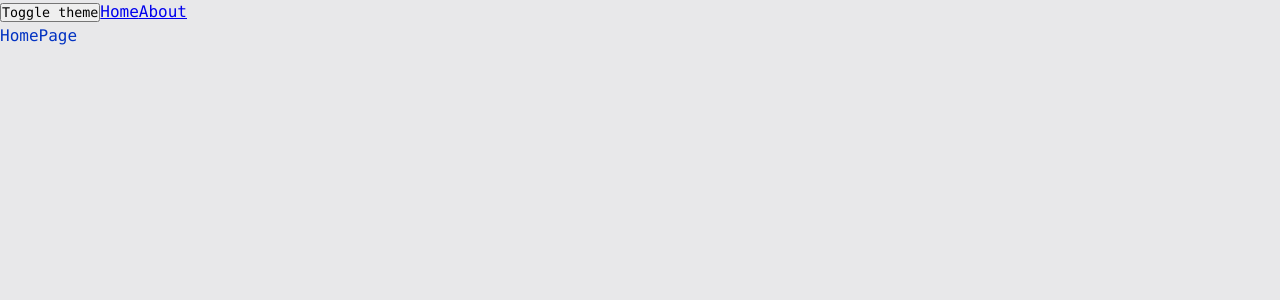
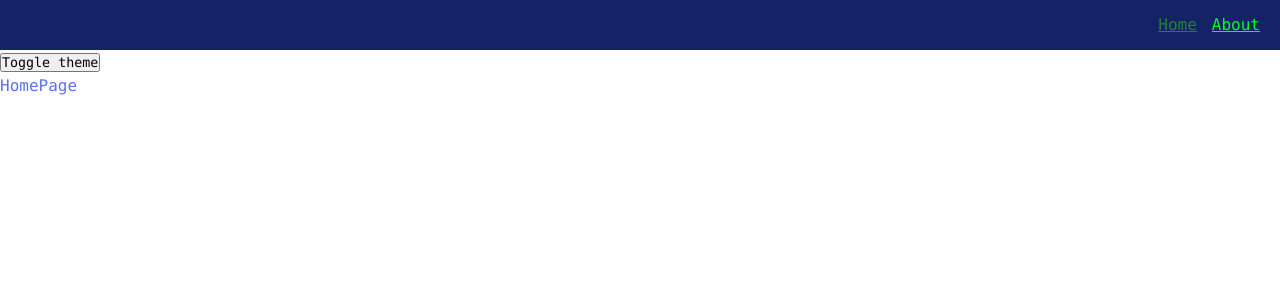
Before and after one commit to nikitalugovykh/webpack_project, a React app: page / in a window 1280 px wide. Shown: the top 300 px of the page. Built offline with nearby package versions, Linux system fonts and the light colour scheme.

Commit message:
chore: created navbar widget, added color variables

```diff
--- a/src/app/App.tsx
+++ b/src/app/App.tsx
@@ -1,9 +1,9 @@
 import React, {FC} from 'react'
-import {Link} from 'react-router-dom'
 import {useTheme} from "shared/config/theme";
-import {classNames} from "shared/libs/classNames";
+import {cn} from "shared/libs/cn";
 import './styles/index.scss'
 import {AppRouter} from "app/providers/router";
+import {NavBar} from "widgets/NavBar";
 
 
 const App: FC = () => {
@@ -11,10 +11,9 @@ const App: FC = () => {
    const {theme, toggleTheme} = useTheme()
 
     return (
-        <div className = {classNames('app', {}, [theme])}>
+        <div className = {cn('app', {}, [theme])}>
+            <NavBar/>
             <button onClick={toggleTheme}>Toggle theme</button>
-            <Link to ={'/'}>Home</Link>
-            <Link to ={'/about'}>About</Link>
             <AppRouter/>
         </div>
     )
--- a/src/app/styles/themes/dark.scss
+++ b/src/app/styles/themes/dark.scss
@@ -1,8 +1,11 @@
 .app.dark {
 
-  --bg-color: #080848;
+  --bg-color: var(--color-blue80);
+  --inverted-bg-color: var(--color-grey60);
 
-  --primary-color: #049604;
-  --secondary-color: #04ff08;
+  --primary-color: var(--color-green100);
+  --inverted-primary-color: var(--color-blue50);
+  --secondary-color:  var(--color-green60);
+  --inverted-secondary-color: var(--color-blue100);
 
 }
--- a/src/app/styles/themes/normal.scss
+++ b/src/app/styles/themes/normal.scss
@@ -1,8 +1,11 @@
 .app.normal {
 
-  --bg-color: #e8e8ea;
+  --bg-color: var(--color-white);
+  --inverted-bg-color: var(--color-blue90);
 
-  --primary-color: #0232c2;
-  --secondary-color: #0449e0;
+  --primary-color: var(--color-blue50);
+  --inverted-primary-color:var(--color-green100);
+  --secondary-color: var(--color-blue100);
+  --inverted-secondary-color:var(--color-green60)
 
 }
--- a/src/app/styles/variables/global.scss
+++ b/src/app/styles/variables/global.scss
@@ -10,4 +10,47 @@
   --font-line-l: 32px;
 
   --font-l: var(--font-size-l) / var(--font-line-l) var(--font-family-main);
+
+
+
+  //sizes
+
+  --navbar-height:50px;
+
+
+  //colors
+
+  --color-blue40: #8A99E5;
+  --color-blue50: #5C73E5;
+  --color-blue70: #2E4CE5;
+  --color-blue80: #1739E5;
+  --color-blue90: #142266;
+  --color-blue100: #21274F;
+  --color-dark20: #A1A1B3;
+  --color-dark40: #292933;
+  --color-dark50: #2D2D40;
+  --color-dark60: #1E1E32;
+  --color-dark70: #1A1A2B;
+  --color-dark80: #171726;
+  --color-dark90: #08080F;
+  --color-dark100: #05050D;
+  --color-grey60: #CCCCCC;
+  --color-grey80: #737380;
+  --color-grey100: #474766;
+  --color-white: #ffffff;
+  --color-red40: #563E3E;
+  --color-red60: #FFB2B2;
+  --color-red80: #FF8080;
+  --color-red90: #FF4D4D;
+  --color-red100: #F23030;
+  --color-green40: #334235;
+  --color-green50: #48724b;
+  --color-green60: #288032;
+  --color-green70: #34be43;
+  --color-green100: #00ff28;
+  --color-yellow90: #FFE14D;
+  --color-yellow100: #FFD500;
+  --color-transparent: transparent;
+
+
 }
--- a/src/shared/libs/classNames.ts
+++ b/src/shared/libs/cn.ts
@@ -1,10 +1,10 @@
 
 type Mods = Record<string, boolean | string>;
 
-export const classNames = (cls: string, mods:Mods, additional: string[]): string => {
+export const cn = (cls: string, mods:Mods = {}, additional: string[] = []): string => {
     return [
         cls,
-        ...additional,
+        ...additional.filter(Boolean),
         Object.entries(mods)
             .filter(([_, value]) => Boolean(value))
             .map(([cls]) => cls)
--- /dev/null
+++ b/src/shared/ui/AppLink/AppLink.module.scss
@@ -0,0 +1,11 @@
+.AppLink {
+    color: var(--primary-color);
+}
+
+.primary {
+  color: var(--inverted-primary-color);
+}
+
+.secondary {
+  color: var(--inverted-secondary-color);
+}
--- /dev/null
+++ b/src/shared/ui/AppLink/AppLink.tsx
@@ -0,0 +1,19 @@
+import {FC, ReactNode} from 'react'
+import {cn} from 'shared/libs/cn'
+import styles from './AppLink.module.scss'
+import {Link, LinkProps} from "react-router-dom";
+
+
+interface AppLinkProps extends LinkProps{
+    className?: string
+    children: ReactNode
+    variant?: 'primary' | 'secondary'
+}
+
+const AppLink:FC<AppLinkProps> = ({className, children,variant = 'primary', to, ...rest}) => {
+    return (
+        <Link to={to} className={cn(styles.AppLink, {}, [className, styles[variant]])} {...rest}>{children}</Link>
+    )
+}
+
+export default AppLink
--- /dev/null
+++ b/src/shared/ui/AppLink/index.ts
@@ -0,0 +1 @@
+export {default as AppLink} from './AppLink'
--- /dev/null
+++ b/src/widgets/NavBar/index.ts
@@ -0,0 +1 @@
+export {NavBar} from './ui/NavBar';
--- /dev/null
+++ b/src/widgets/NavBar/ui/NavBar.module.scss
@@ -0,0 +1,15 @@
+.navbar {
+  width: 100%;
+  height: var(--navbar-height);
+  background-color: var(--inverted-bg-color);
+  display: flex;
+  align-items: center;
+  padding:20px
+}
+
+.links {
+  margin-left: auto;
+  display: flex;
+  align-items: center;
+  gap: 15px;
+}
--- /dev/null
+++ b/src/widgets/NavBar/ui/NavBar.tsx
@@ -0,0 +1,19 @@
+import React, {FC} from 'react'
+import styles from './NavBar.module.scss'
+import {cn} from "shared/libs/cn";
+import {AppLink} from "shared/ui/AppLink";
+
+interface NavBarProps {
+    className?: string
+}
+
+export const NavBar:FC<NavBarProps> = ({className}) => {
+    return (
+        <div className={cn(styles.navbar, {}, [className])}>
+            <div className={styles.links}>
+                <AppLink variant={'secondary'} to ={'/'}>Home</AppLink>
+                <AppLink to ={'/about'}>About</AppLink>
+            </div>
+        </div>
+    )
+}
```
